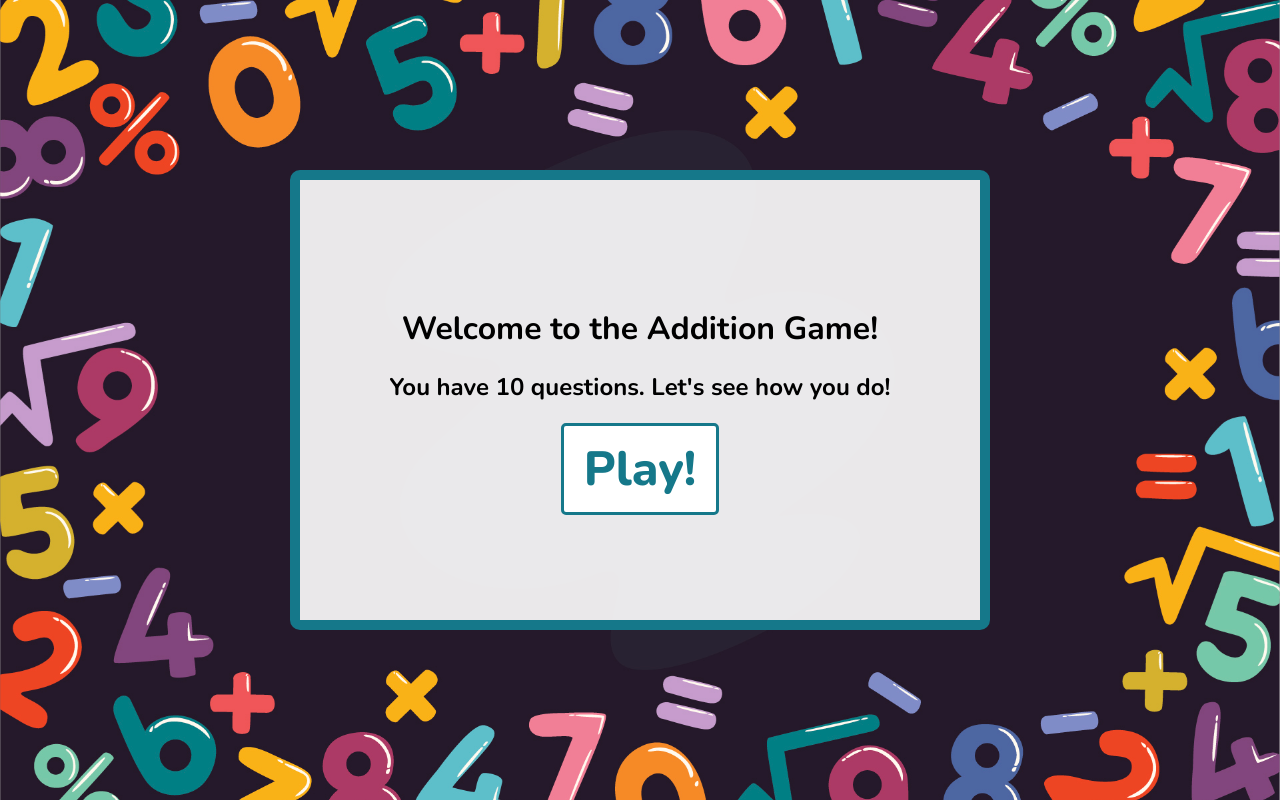
After one commit to RachelTyJohnson/treehouse-php-project2, a PHP site: page /index.php in a window 1280 px wide. The commit adds this page. Run offline with PHP 8.4, Linux system fonts and the light colour scheme.

Commit message:
:hammer: Quiz with everything (forgot to commit during...)

```diff
--- a/css/styles.css
+++ b/css/styles.css
@@ -1,70 +1,80 @@
-/* Random Quote Generator Styles */
+@import url("https://fonts.googleapis.com/css?family=Nunito:400,600,700,800,900&display=swap");
+* {
+  margin: 0;
+  padding: 0;
+  font-family: "Nunito", sans-serif;
+}
 
 body {
-  font-family: 'Playfair Display', serif;
+  background-image: url("../img/background.jpg");
+  background-size: cover;
+  background-position: center center;
 }
 
-#quiz-box {
-  position: absolute;
-  top: 20%;
-  left: 10%;
-  right: 10%;
-  width: 80%;
-  line-height: .5;
+.container {
+  display: flex;
+  justify-content: center;
+  align-items: center;
+  height: 100vh;
+}
+.container .box {
+  display: flex;
+  flex-direction: column;
+  justify-content: center;
+  align-items: center;
+  width: 50%;
+  max-width: 1200px;
+  border: 10px solid #15788a;
+  border-radius: 10px;
+  background: rgba(255, 255, 255, 0.9);
+  padding: 20px;
+  height: 50%;
+  text-align: center;
+}
+.container .box h2 {
+  margin-bottom: 20px;
+}
+.container .toast {
+  background-color: #15788a;
+  border: 0;
+  color: white;
+  border-radius: 5px;
+  margin-bottom: 20px;
+  padding: 10px;
+  width: 50%;
+  text-align: center;
+  font-weight: 600;
+}
+.container .toast.green {
+  background: #0da62e;
+}
+.container .toast.red {
+  background: #ed4842;
+}
+.container .breadcrumbs {
+  font-size: 1.2rem;
+}
+.container .quiz {
+  font-size: 4rem;
+  margin: 0 20px 10px;
+  font-weight: 900;
+}
+.container form input {
+  padding: 10px 20px;
+  margin: 0 5px;
+  background: white;
+  border: 3px solid #15788a;
+  border-radius: 5px;
+  color: #15788a;
+  font-size: 3rem;
+  transition-property: color background;
+  transition-duration: 0.2s;
+  font-weight: 800;
+  cursor: pointer;
+}
+.container form input:hover {
+  background: #15788a;
+  color: white;
 }
 
-.quiz {
-  font-size: 4rem;
-  font-weight: 400;
-  line-height: 1.1;
-  position: relative;
-  margin: 0;
-}
-
-.source {
-  font-size: 1.25rem;;
-  letter-spacing: 0.05em;
-  line-height: 1.1;
-  text-align: right;
-  margin-right: 4em;
-}
-
-.source:before {
-  content: "—";
-}
-
-.citation {
-  font-style: italic;
-}
-
-.citation:before {
-  content: ", ";
-  font-style: normal;
-}
-
-.year:before {
-  content: ", ";
-  font-style: normal;
-}
-
-.btn {
-  width: 12em;
-  display: inline-block;
-  bottom: 150px;
-  border-radius: 4px;
-  border: 2px solid #000;
-  color: #fff;
-  background-color: #000;
-  padding: 15px;
-  margin: 10px;
-  transition: .5s ;
-  text-decoration: none;
-}
-.btn:hover {
-  background-color: #FFF;
-  color: #000;
-}
-
-.btn:focus {
-  outline: none;
-}
+/*# sourceMappingURL=styles.css.map */
--- /dev/null
+++ b/index.php
@@ -0,0 +1,23 @@
+<!DOCTYPE html>
+<html lang="en">
+
+<head>
+  <meta charset="UTF-8">
+  <title>Math Quiz: Addition</title>
+  <link rel="stylesheet" href="css/normalize.css">
+  <link rel="stylesheet" href="css/styles.css">
+</head>
+
+<body>
+  <div class="container">
+    <div class="welcome-box box">
+      <h1>Welcome to the Addition Game!</h1>
+      <h2>You have 10 questions. Let's see how you do!</h2>
+      <form action="play.php" method="post">
+        <input type="submit" class="btn" name="play" value="Play!" />
+      </form>
+    </div>
+  </div>
+</body>
+
+</html>
--- /dev/null
+++ b/scss/styles.scss
@@ -0,0 +1,88 @@
+@import url('https://fonts.googleapis.com/css?family=Nunito:400,600,700,800,900&display=swap');
+
+* {
+  margin: 0;
+  padding: 0;
+  font-family: 'Nunito', sans-serif;
+}
+
+body {
+  background-image: url("../img/background.jpg");
+  background-size: cover;
+  background-position: center center;
+}
+
+.container {
+  display: flex;
+  justify-content: center;
+  align-items: center;
+  height: 100vh;
+
+  .box {
+    display: flex;
+    flex-direction: column;
+    justify-content: center;
+    align-items: center;
+    width: 50%;
+    max-width: 1200px;
+    border: 10px solid #15788a;
+    border-radius: 10px;
+    background: rgba(255,255,255,0.9);
+    padding: 20px;
+    height: 50%;
+    text-align: center;
+
+    h2 {
+      margin-bottom: 20px;
+    }
+  }
+
+  .toast {
+    background-color: #15788a;
+    border: 0;
+    color: white;
+    border-radius: 5px;
+    margin-bottom: 20px;
+    padding: 10px;
+    width: 50%;
+    text-align: center;
+    font-weight: 600;
+
+    &.green {
+      background: #0da62e;
+    }
+
+    &.red {
+      background: #ed4842;
+    }
+  }
+
+  .breadcrumbs {
+    font-size: 1.2rem;
+  }
+
+  .quiz {
+    font-size: 4rem;
+    margin: 0 20px 10px;
+    font-weight: 900;
+  }
+
+  form input {
+    padding: 10px 20px;
+    margin: 0 5px;
+    background: white;
+    border: 3px solid #15788a;
+    border-radius: 5px;
+    color: #15788a;
+    font-size: 3rem;
+    transition-property: color background;
+    transition-duration: 0.2s;
+    font-weight: 800;
+    cursor: pointer;
+
+    &:hover {
+      background: #15788a;
+      color: white;
+    }
+  }
+}
```
Also changed, not shown: inc/generate_questions.php (+44 -5 lines), inc/questions.json (deleted, +0 -72 lines), inc/questions.php (deleted, +0 -81 lines), inc/quiz.php (+53 -6 lines), inc/toasts.php (added, +27 -0 lines), index.html (deleted, +0 -24 lines), play.php (added, +48 -0 lines), img/background.jpg (added), 1 other file.
